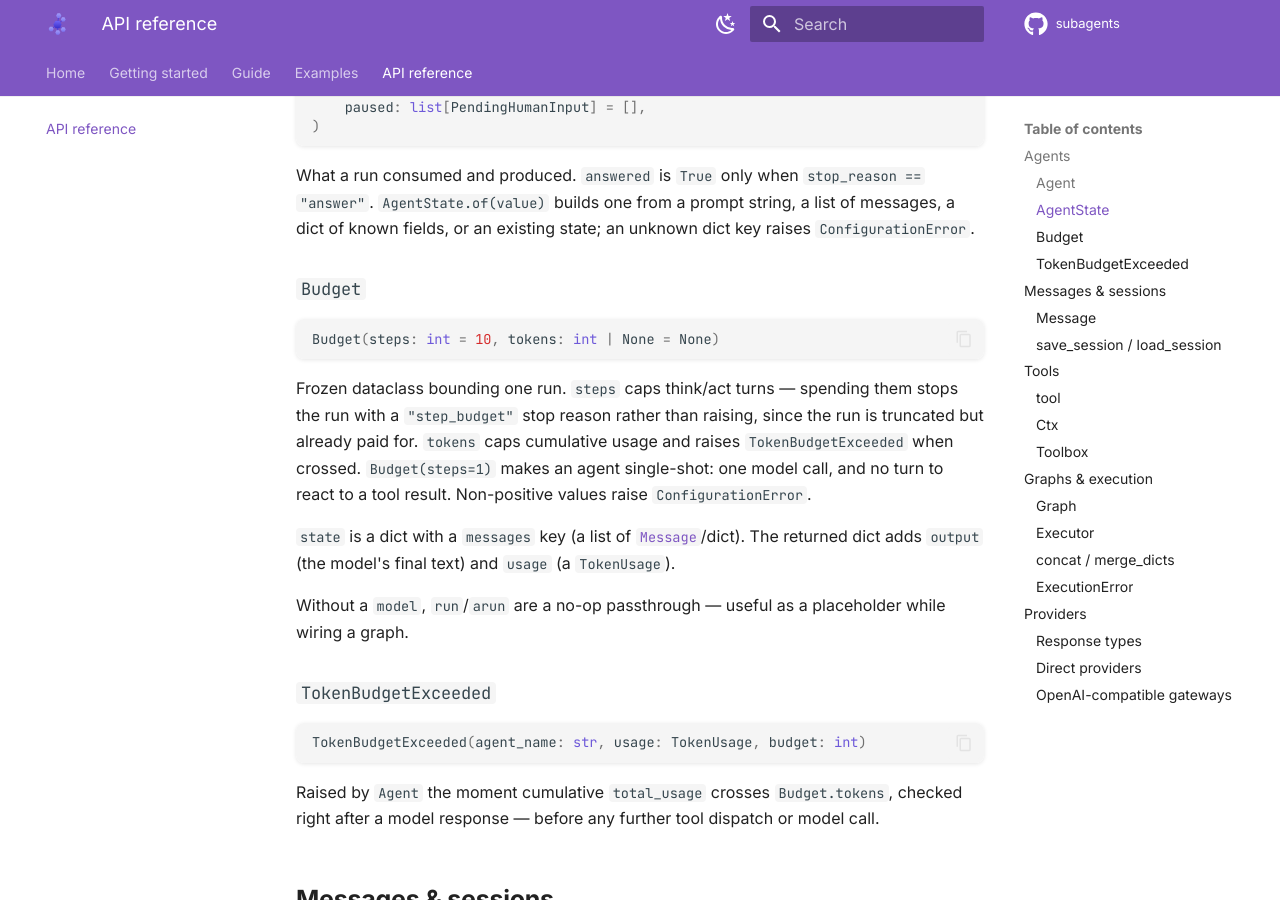
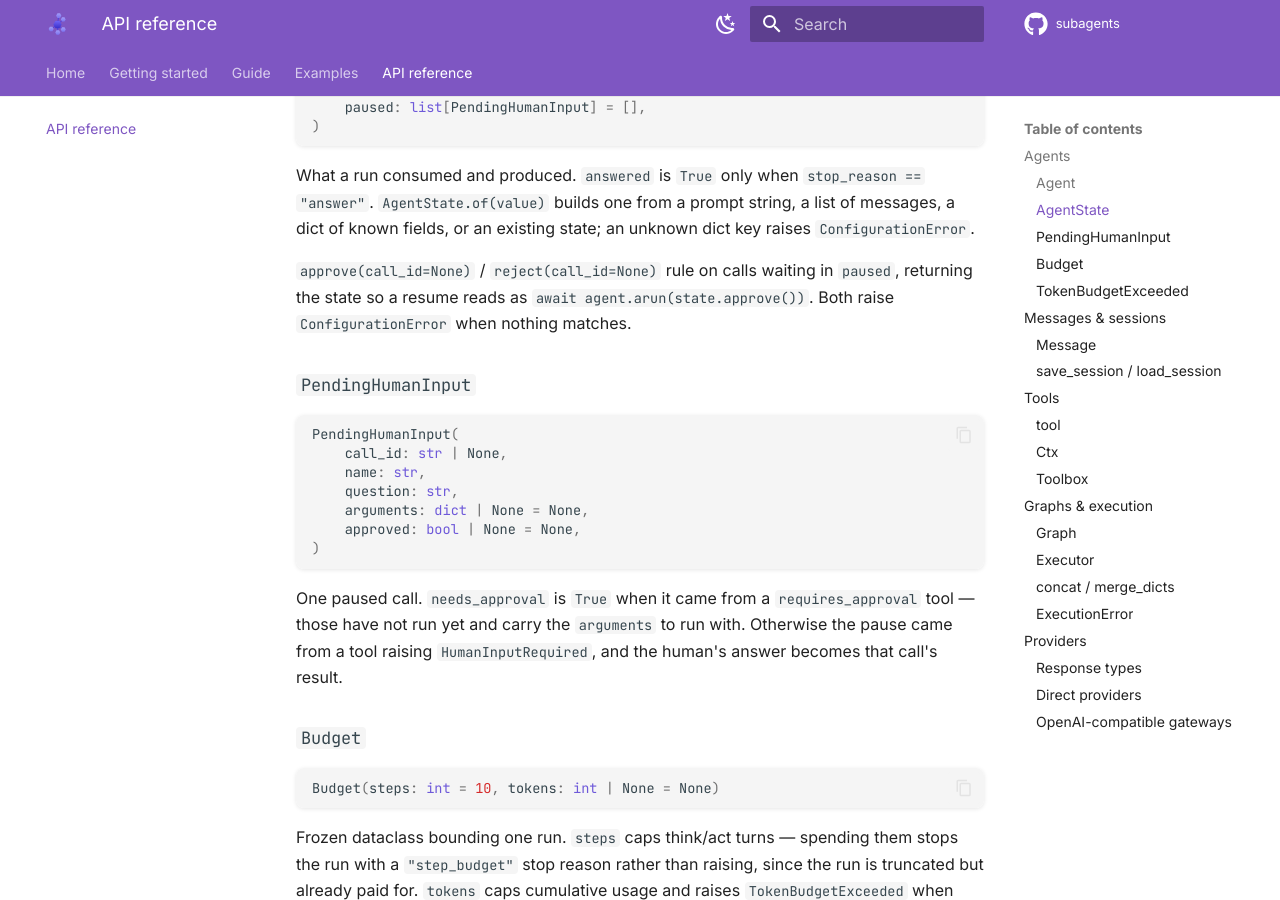
Before and after one commit to sayedshaun/deepharness, an MkDocs documentation site: the page built from docs/reference/api.md, in a window 1280 px wide and 900 px high, scrolled down 1479 px. Built offline with MkDocs 1.6.1 and Material for MkDocs 9.7.7, drawn with Linux system fonts in a browser that asks for light colours; comment, search, counter and statistics services are not loaded; some of the changed text lies outside the part shown.

Commit message:
docs: add approval and PendingHumanInput to the reference

````diff
--- a/docs/reference/api.md
+++ b/docs/reference/api.md
@@ -50,6 +50,26 @@ AgentState(
 What a run consumed and produced. `answered` is `True` only when `stop_reason == "answer"`.
 `AgentState.of(value)` builds one from a prompt string, a list of messages, a dict of known
 fields, or an existing state; an unknown dict key raises `ConfigurationError`.
+
+`approve(call_id=None)` / `reject(call_id=None)` rule on calls waiting in `paused`, returning the
+state so a resume reads as `await agent.arun(state.approve())`. Both raise `ConfigurationError`
+when nothing matches.
+
+### `PendingHumanInput`
+
+```python
+PendingHumanInput(
+    call_id: str | None,
+    name: str,
+    question: str,
+    arguments: dict | None = None,
+    approved: bool | None = None,
+)
+```
+
+One paused call. `needs_approval` is `True` when it came from a `requires_approval` tool — those
+have not run yet and carry the `arguments` to run with. Otherwise the pause came from a tool
+raising `HumanInputRequired`, and the human's answer becomes that call's result.
 
 ### `Budget`
 
@@ -107,13 +127,18 @@ Round-trips `state.messages` through JSON so a conversation can resume across pr
 
 ```python
 @tool
-@tool(name: str | None = None, description: str | None = None)
+@tool(
+    name: str | None = None,
+    description: str | None = None,
+    requires_approval: bool = False,
+)
 ```
 
 Decorates a function so it can be registered as a callable tool. Builds a JSON schema from
 the function's signature (parameter types, required-ness) and docstring (summary plus
 `Args:`/`:param:` descriptions). Handles containers, `Literal`, `Enum` and unions — see [Tools](../guide/tools.md). Works on
-both sync and async functions.
+both sync and async functions. `requires_approval=True` makes the agent pause before every call
+to it and run it only once approved.
 
 ### `Ctx`
 
````
